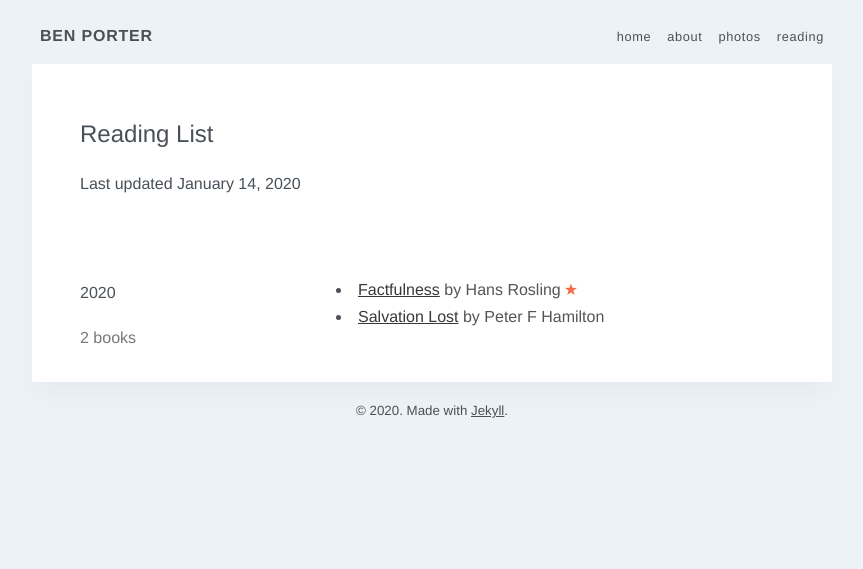
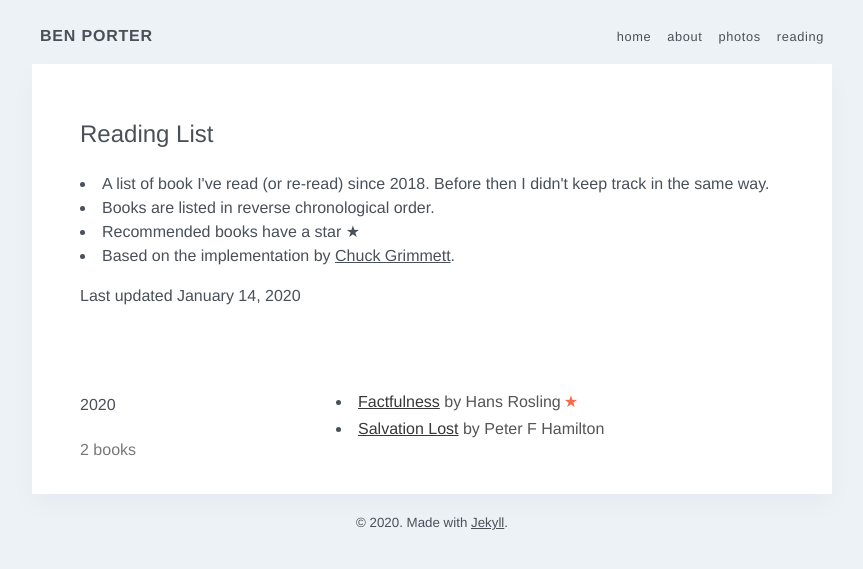
Before and after one commit to penborter/penborter.github.io, a Jekyll site: the page built from reading.html, in a window 1280 px wide. Shown: the top 569 px of the page, without its empty margins (208-1071 px from the left). Built offline with Jekyll 4.4.1, drawn with Linux system fonts in a browser that asks for light colours; some web fonts are replaced.

Commit message:
Update reading.html

```diff
--- a/reading.html
+++ b/reading.html
@@ -5,6 +5,12 @@ permalink: /reading
 ---
 
 <h1>Reading List</h1>
+<ul>
+  <li>A list of book I've read (or re-read) since 2018. Before then I didn't keep track in the same way.</li>
+  <li>Books are listed in reverse chronological order.</li>
+  <li>Recommended books have a star <span class="star">★</span></li>
+  <li>Based on the implementation by <a href="http://www.cagrimmett.com/reading/">Chuck Grimmett</a>.</li>
+</ul>
 
 <div class="container">
   <div class="last-update">Last updated {{ site.data.reading.lastupdate }}</div>
```
